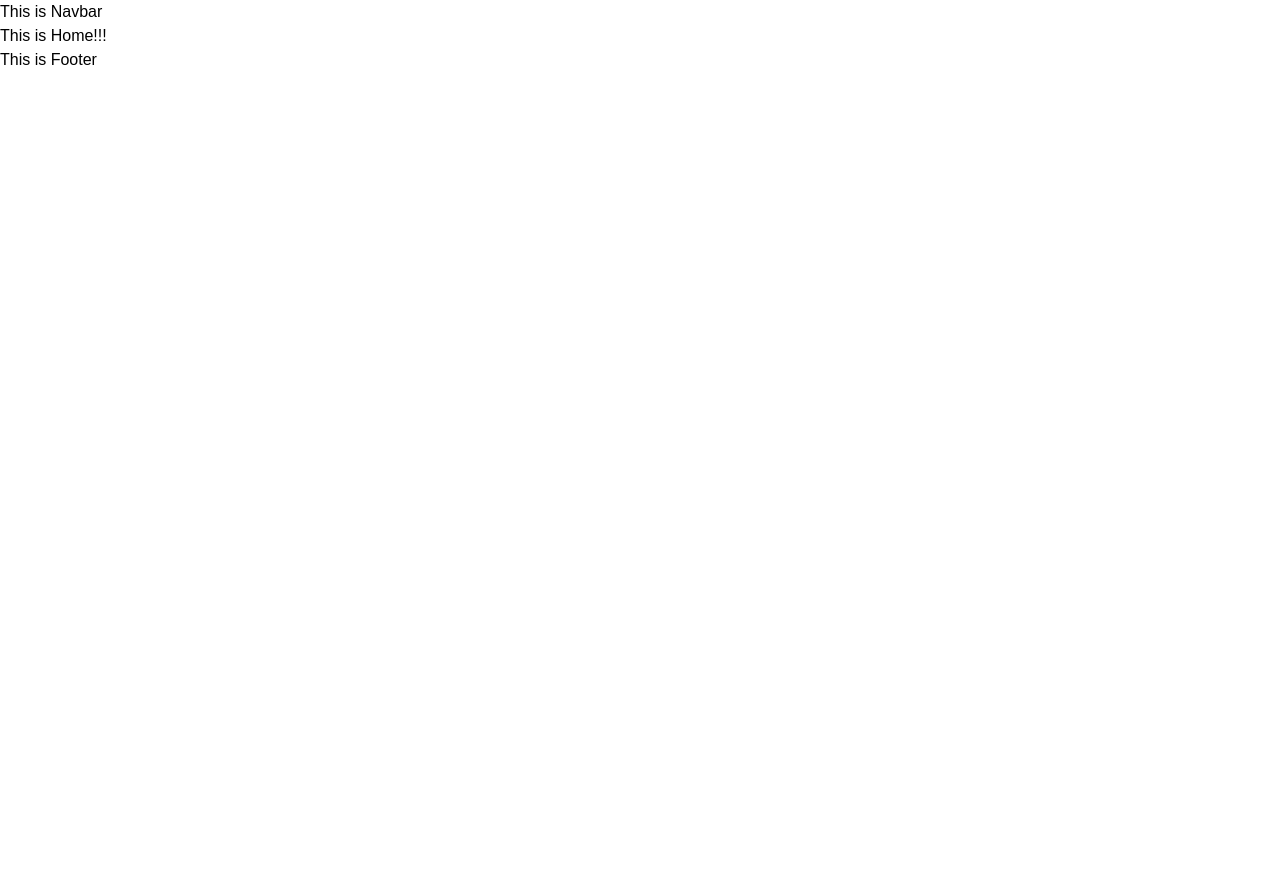
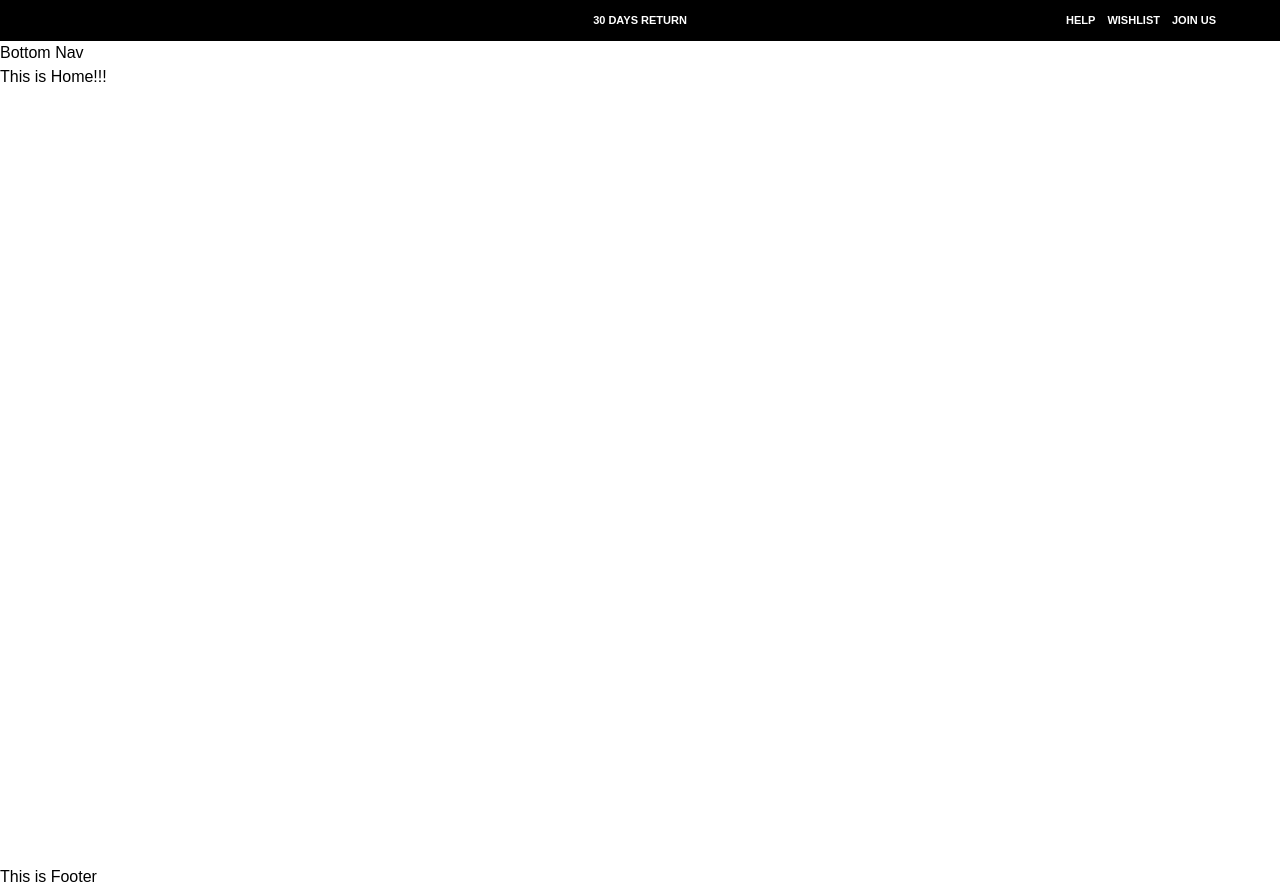
Before and after one commit to anik-siddiky/PRECIARA-CLIENT, a React (Vite) app: page / in a window 1280 px wide. Before the commit the page ends 800 px from the top, so only its background shows below. Built offline with nearby package versions, Linux system fonts and the light colour scheme.

Commit message:
designed the top part of the navbar

```diff
--- a/package.json
+++ b/package.json
@@ -13,6 +13,7 @@
     "@tailwindcss/vite": "^4.1.18",
     "react": "^19.2.0",
     "react-dom": "^19.2.0",
+    "react-icons": "^5.5.0",
     "react-router": "^7.11.0",
     "tailwindcss": "^4.1.18"
   },
--- a/src/Components/Navbar.jsx
+++ b/src/Components/Navbar.jsx
@@ -1,9 +1,27 @@
 import React from 'react';
+import { Link } from 'react-router';
 
 const Navbar = () => {
     return (
-        <div>
-            This is Navbar
+        <div className=''>
+            <div className=' bg-black text-white text-[11px] font-bold'>
+                <div className='grid grid-cols-3 items-center py-3 px-16'>
+                    <div></div>
+
+                    <p className='text-center'>30 DAYS RETURN</p>
+
+                    <div className='justify-end space-x-3 hidden md:flex'>
+                        <Link>HELP</Link>
+                        <Link>WISHLIST</Link>
+                        <Link>JOIN US</Link>
+                    </div>
+                </div>
+            </div>
+
+
+            <div className='bg-white'>
+                Bottom Nav
+            </div>
         </div>
     );
 };
--- a/src/Pages/Home/Home.jsx
+++ b/src/Pages/Home/Home.jsx
@@ -2,7 +2,7 @@ import React from 'react';
 
 const Home = () => {
     return (
-        <div>
+        <div className='min-h-screen'>
             This is Home!!!
         </div>
     );
```
Also changed, not shown: 1 other file (tests, documents, lock files or other folders).
